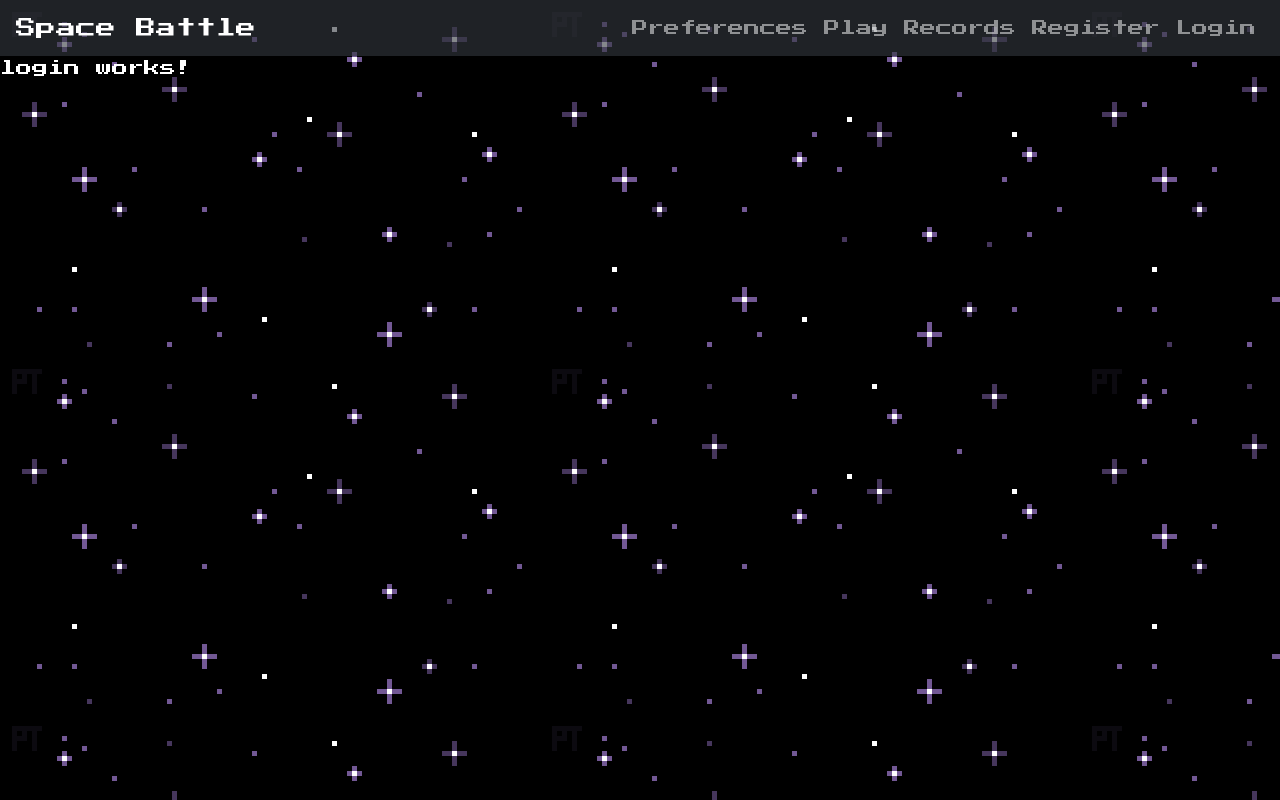
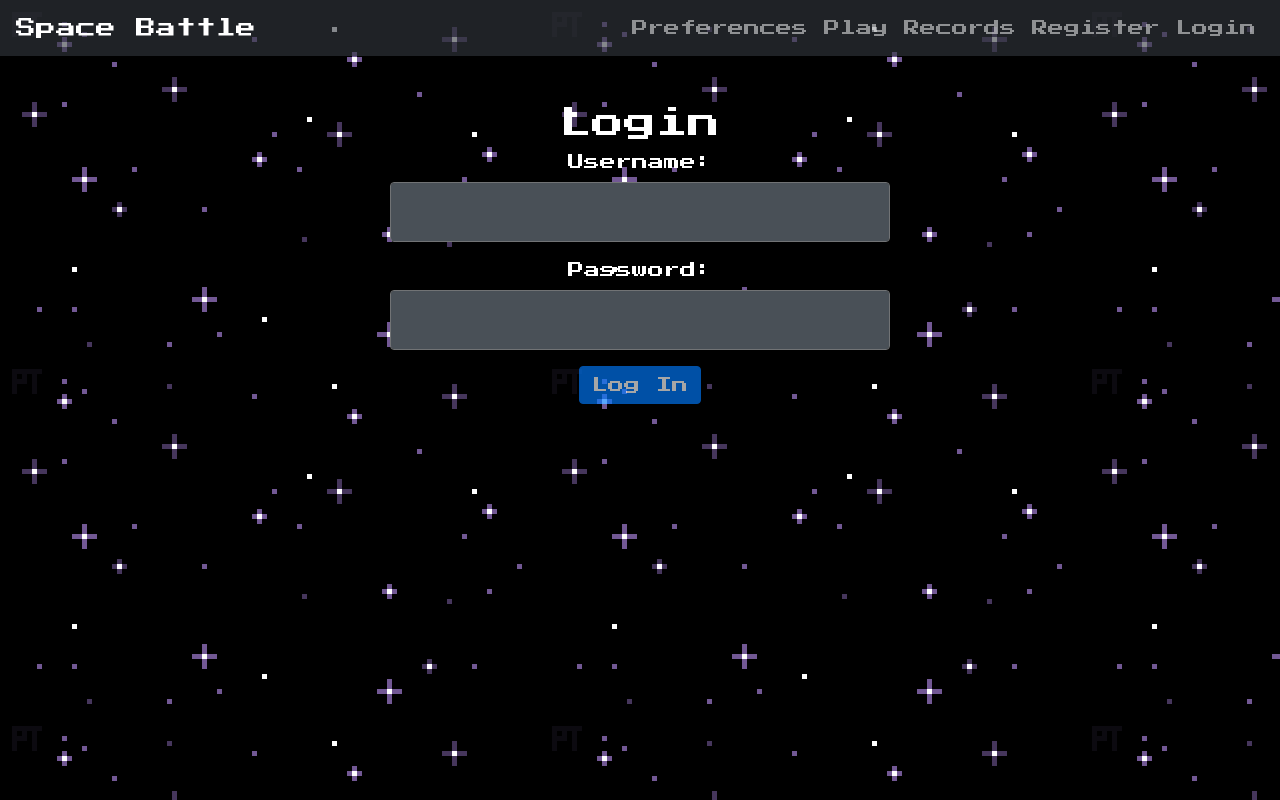
Before and after one commit to joralvmel/space-battle-angular, an Angular app: page /login in a window 1280 px wide. Built offline with nearby package versions, Linux system fonts and the light colour scheme.

Commit message:
add login logic and form

```diff
--- a/src/app/app.config.ts
+++ b/src/app/app.config.ts
@@ -1,8 +1,13 @@
 import { ApplicationConfig, provideZoneChangeDetection } from '@angular/core';
 import { provideRouter } from '@angular/router';
+import { provideHttpClient } from '@angular/common/http'; // Import provideHttpClient
 
 import { routes } from './app.routes';
 
 export const appConfig: ApplicationConfig = {
-  providers: [provideZoneChangeDetection({ eventCoalescing: true }), provideRouter(routes)]
+  providers: [
+    provideZoneChangeDetection({ eventCoalescing: true }),
+    provideRouter(routes),
+    provideHttpClient(),
+  ],
 };
--- a/src/app/login/login.component.html
+++ b/src/app/login/login.component.html
@@ -1 +1,47 @@
-<p>login works!</p>
+<div class="container mt-5">
+  <h2>Login</h2>
+  <form [formGroup]="loginForm" (ngSubmit)="loginUser()">
+    <div class="form-group">
+      <label for="username">Username:</label>
+      <input
+        id="username"
+        type="text"
+        class="form-control"
+        formControlName="username"
+        [class.is-invalid]="loginForm.get('username')?.invalid && loginForm.get('username')?.touched"
+        required
+      />
+      <div class="invalid-feedback" *ngIf="loginForm.get('username')?.invalid && loginForm.get('username')?.touched">
+        Username is required.
+      </div>
+    </div>
+    <div class="form-group">
+      <label for="password">Password:</label>
+      <input
+        id="password"
+        type="password"
+        class="form-control"
+        formControlName="password"
+        [class.is-invalid]="loginForm.get('password')?.invalid && loginForm.get('password')?.touched"
+        required
+      />
+      <div class="invalid-feedback" *ngIf="loginForm.get('password')?.invalid && loginForm.get('password')?.touched">
+        Password is required.
+      </div>
+    </div>
+    <button type="submit" class="btn btn-primary" [disabled]="loginForm.invalid">Log In</button>
+  </form>
+
+  <div *ngIf="errorMessage" class="alert alert-danger mt-3">
+    {{ errorMessage }}
+  </div>
+
+  <app-modal
+    [title]="modalTitle"
+    [message]="modalMessage"
+    [confirmButtonText]="'OK'"
+    [showCloseButton]="false"
+    [showCancelButton]="false"
+    (confirm)="handleModalConfirm()"
+  ></app-modal>
+</div>
--- a/src/app/login/login.component.ts
+++ b/src/app/login/login.component.ts
@@ -1,11 +1,73 @@
-import { Component } from '@angular/core';
+import { Component, ViewChild } from '@angular/core';
+import { FormBuilder, FormGroup, ReactiveFormsModule, Validators } from '@angular/forms';
+import { Router } from '@angular/router';
+import { AuthService } from '../services/auth.service';
+import { ModalComponent } from '../modal/modal.component';
+import { NgIf } from '@angular/common';
 
 @Component({
   selector: 'app-login',
-  imports: [],
   templateUrl: './login.component.html',
-  styleUrl: './login.component.css'
+  standalone: true,
+  imports: [ModalComponent, ReactiveFormsModule, NgIf, ReactiveFormsModule],
+  styleUrls: ['./login.component.css']
 })
 export class LoginComponent {
+  loginForm: FormGroup;
+  errorMessage: string = '';
+  modalTitle: string = '';
+  modalMessage: string = '';
 
+  @ViewChild(ModalComponent) modal!: ModalComponent;
+
+  constructor(
+    private fb: FormBuilder,
+    private authService: AuthService,
+    private router: Router
+  ) {
+    this.loginForm = this.fb.group({
+      username: ['', Validators.required],
+      password: ['', Validators.required],
+    });
+  }
+
+  loginUser() {
+    if (this.loginForm.valid) {
+      const username = this.loginForm.get('username')?.value.trim();
+      const password = this.loginForm.get('password')?.value.trim();
+
+      this.authService.login(username, password).subscribe({
+        next: (response) => {
+          const token = response.headers.get('Authorization');
+          if (token && token.startsWith('Bearer ')) {
+            localStorage.setItem('token', token);
+            this.modalTitle = 'Login Successful';
+            this.modalMessage = 'You have successfully logged in.';
+            this.modal.showModal();
+          } else {
+            this.errorMessage = 'Login failed';
+          }
+        },
+        error: (error) => this.handleError(error),
+      });
+    }
+  }
+
+  handleModalConfirm() {
+    this.modal.hideModal();
+    this.router.navigate(['']);
+  }
+
+  private handleError(error: any) {
+    console.error('Login error:', error);
+    if (error.status === 400) {
+      this.errorMessage = 'No username or password provided.';
+    } else if (error.status === 401) {
+      this.errorMessage = 'Invalid username/password.';
+    } else if (error.status === 500) {
+      this.errorMessage = 'Internal server error.';
+    } else {
+      this.errorMessage = 'Unexpected error occurred.';
+    }
+  }
 }
--- a/src/app/modal/modal.component.html
+++ b/src/app/modal/modal.component.html
@@ -9,7 +9,7 @@
         <p>{{ message }}</p>
       </div>
       <div class="modal-footer">
-        <app-button btnClass="btn btn-secondary" (buttonClick)="onCancel()">{{ cancelButtonText }}</app-button>
+        <app-button *ngIf="showCancelButton" btnClass="btn btn-secondary" (buttonClick)="onCancel()">{{ cancelButtonText }}</app-button>
         <app-button btnClass="btn btn-primary" (buttonClick)="onConfirm()">{{ confirmButtonText }}</app-button>
       </div>
     </div>
--- a/src/app/modal/modal.component.ts
+++ b/src/app/modal/modal.component.ts
@@ -17,7 +17,8 @@ export class ModalComponent {
   @Input() message: string = '';
   @Input() confirmButtonText: string = 'OK';
   @Input() cancelButtonText: string = 'Cancel';
-  @Input() showCloseButton: boolean = true; // New input property
+  @Input() showCloseButton: boolean = true;
+  @Input() showCancelButton: boolean = true;
 
   @Output() confirm = new EventEmitter<void>();
   @Output() cancel = new EventEmitter<void>();
--- /dev/null
+++ b/src/app/services/auth.service.ts
@@ -0,0 +1,21 @@
+import { Injectable } from '@angular/core';
+import { HttpClient, HttpHeaders } from '@angular/common/http';
+import { Observable } from 'rxjs';
+
+@Injectable({
+  providedIn: 'root'
+})
+export class AuthService {
+  private loginUrl = 'http://wd.etsisi.upm.es:10000/users/login';
+
+  constructor(private http: HttpClient) {}
+
+  login(username: string, password: string): Observable<any> {
+    const headers = new HttpHeaders({ Accept: 'application/json' });
+    return this.http.get(this.loginUrl, {
+      params: { username, password },
+      headers,
+      observe: 'response',
+    });
+  }
+}
```
Also changed, not shown: 1 other file (tests, documents, lock files or other folders).
